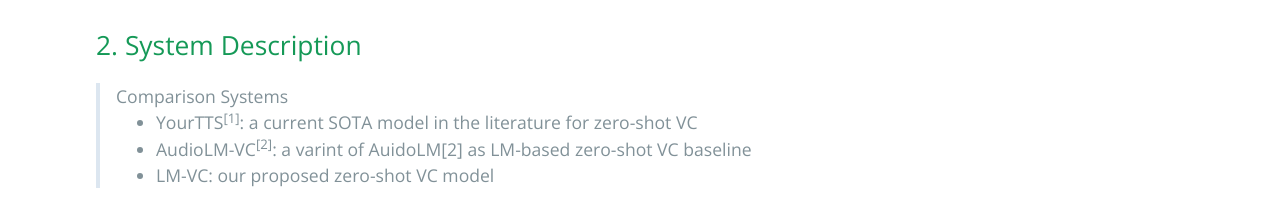
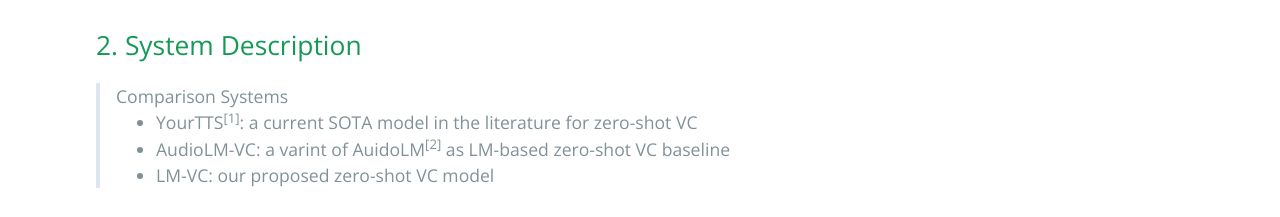
Before and after one commit to kerwinchao/lmvc, a plain HTML site: page index.html in a window 1280 px wide. Shown: the part 2060-2277 px from the top of the page. Drawn offline with nearby package versions, Linux system fonts and the light colour scheme.

Commit message:
Update index.html

```diff
--- a/index.html
+++ b/index.html
@@ -57,7 +57,7 @@
 Comparison Systems
 <ul>
 <li>YourTTS<sup>[1]</sup>: a current SOTA model in the literature for zero-shot VC</li>
-<li>AudioLM-VC<sup>[2]</sup>: a varint of AuidoLM[2] as LM-based zero-shot VC baseline</li>
+<li>AudioLM-VC: a varint of AuidoLM<sup>[2]</sup> as LM-based zero-shot VC baseline</li>
 <li>LM-VC: our proposed zero-shot VC model</li>
 </ul>
 </blockquote>
```
